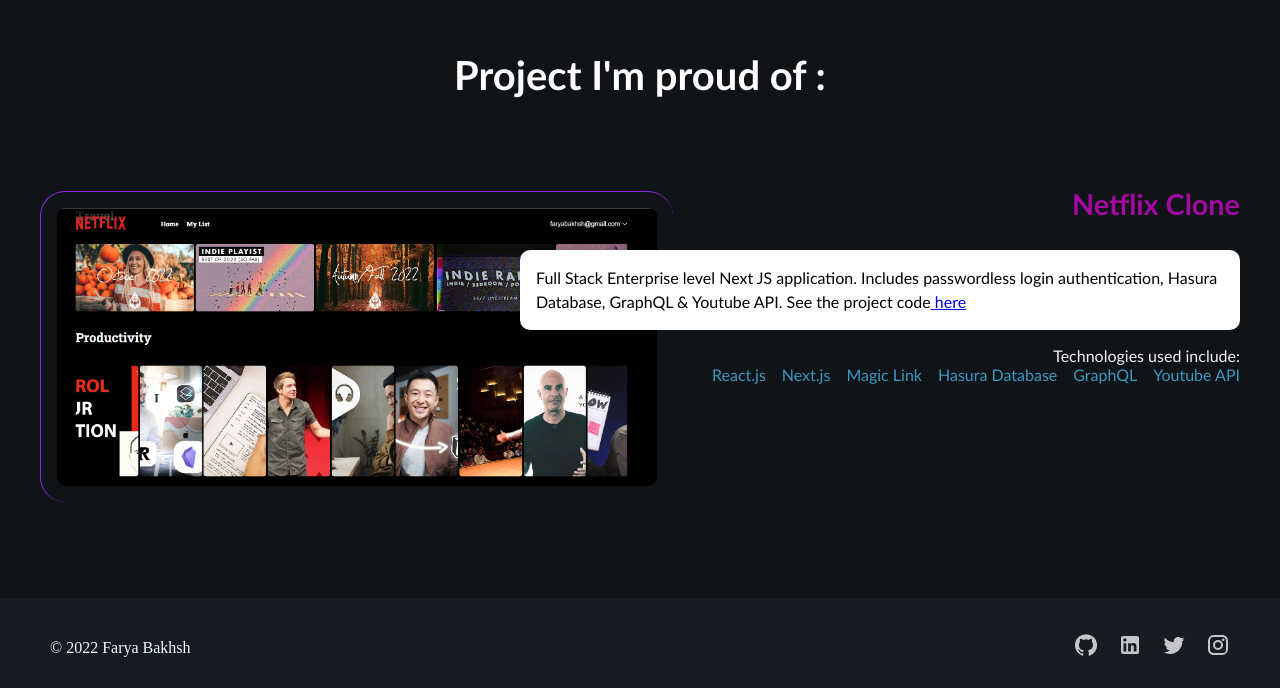
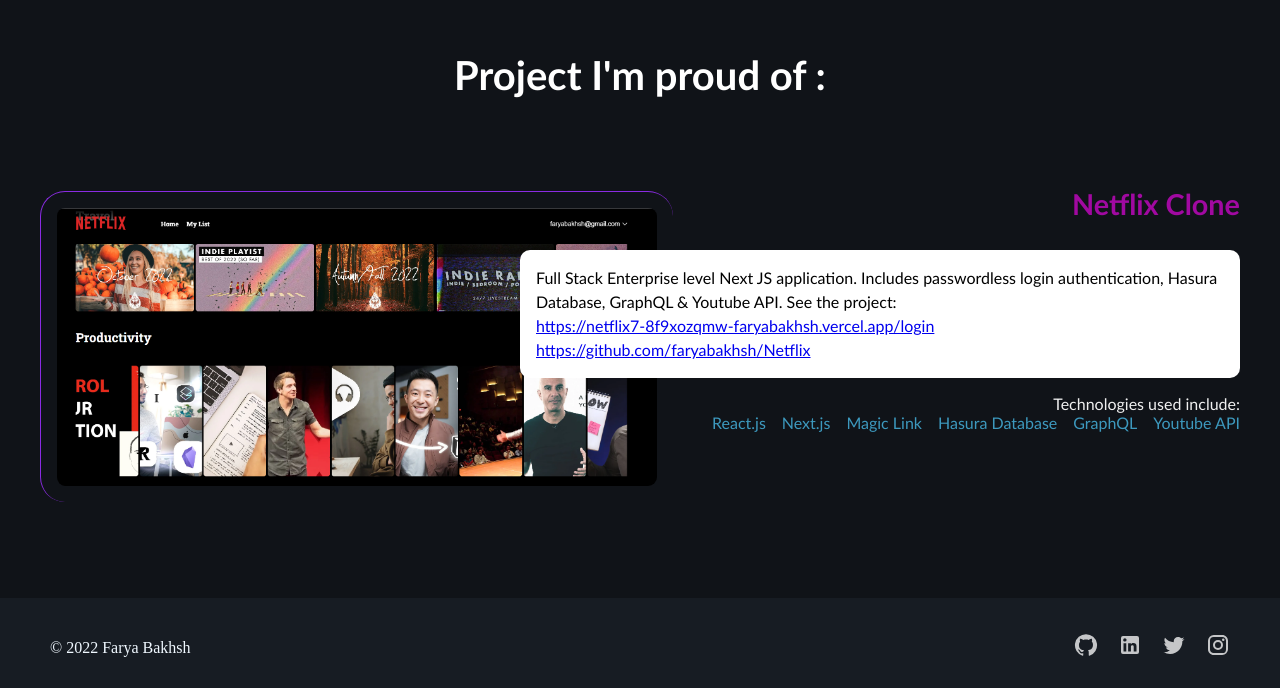
Before and after one commit to faryabakhsh/portfolio, a React (Create React App) app: page / in a window 1280 px wide. Shown: the part 1541-2229 px from the top of the page. Built offline with nearby package versions, Linux system fonts and the light colour scheme.

Commit message:
updated project

```diff
--- a/src/pages/Home.js
+++ b/src/pages/Home.js
@@ -294,14 +294,21 @@
               <p className="blackbox">
                 Full Stack Enterprise level Next JS application. Includes
                 passwordless login authentication, Hasura Database, GraphQL &
-                Youtube API. See the project code
+                Youtube API. See the project: <br />
+                <a
+                  href="https://netflix7-8f9xozqmw-faryabakhsh.vercel.app/login"
+                  target="_blank"
+                  rel="noopener noreferrer"
+                >
+                  https://netflix7-8f9xozqmw-faryabakhsh.vercel.app/login
+                </a>
+                <br />
                 <a
                   href="https://github.com/faryabakhsh/Netflix"
                   target="_blank"
                   rel="noopener noreferrer"
                 >
-                  {" "}
-                  here
+                  https://github.com/faryabakhsh/Netflix
                 </a>
                 {/* , and multiple links look <a href="#">like this</a> and
                 <a href="#">like this</a>. */}
```
